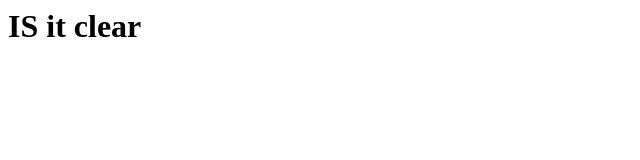
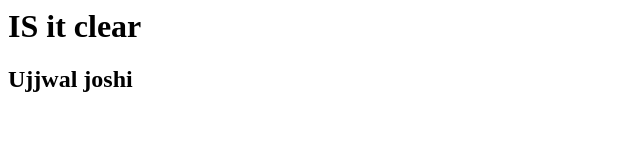
Before and after one commit to UJJWALJOSHI001/jenkins, a plain HTML site: page index.html in a window 1280 px wide. Shown: the whole page, without its empty margins (0-640 px from the left). Drawn offline with Linux system fonts and the light colour scheme.

Commit message:
update index

```diff
--- a/index.html
+++ b/index.html
@@ -1 +1,2 @@
 <h1>IS it clear<h1>
+<h2> Ujjwal joshi <h2>
```
